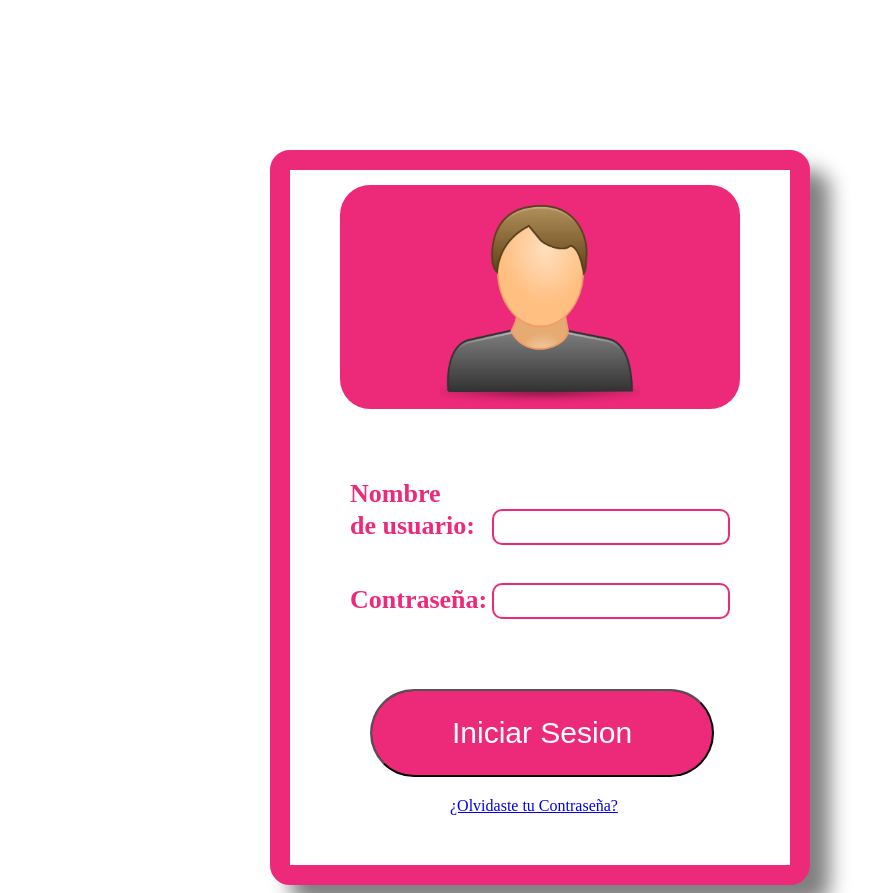
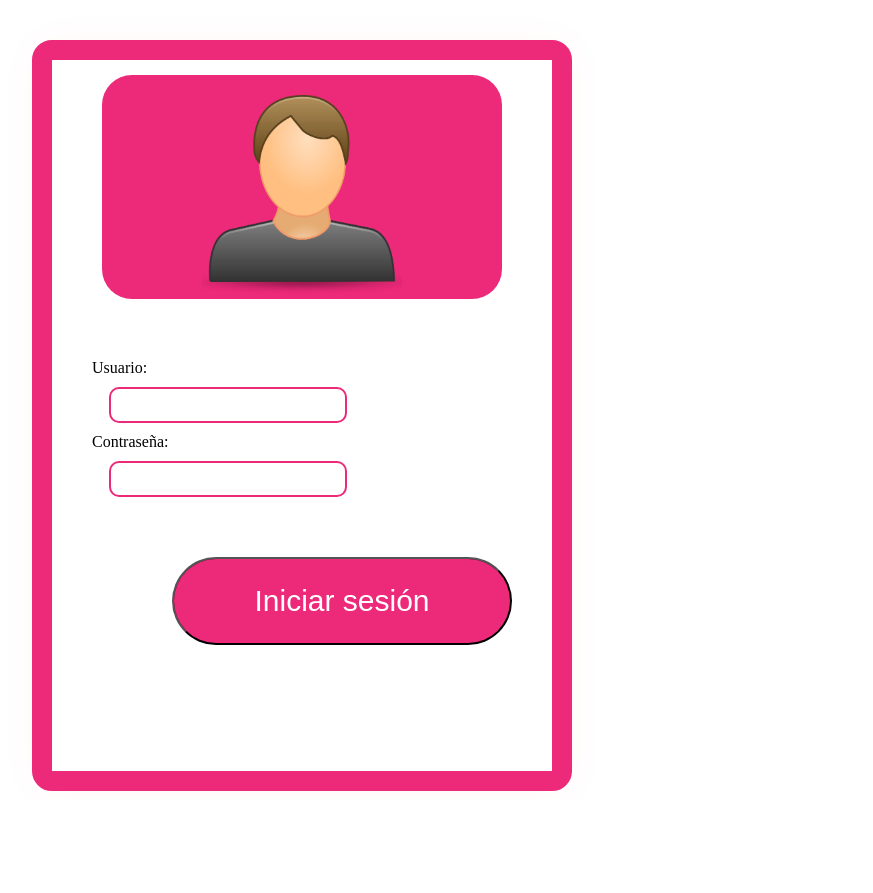
Before and after one commit to edicson1991/disx-app, an Angular app: page /auth/login in a window 1280 px wide. Shown: the whole page, without its empty margins (338-1211 px from the left). After the commit the page ends 800 px from the top, so only its background shows below. Built offline with nearby package versions, Linux system fonts and the light colour scheme.

Commit message:
Primer paso a dev-home-v5

```diff
--- a/src/app/app.component.ts
+++ b/src/app/app.component.ts
@@ -5,10 +5,11 @@ import { BannerComponent } from './shared/banner/banner.component'
 import { FooterComponent } from './shared/footer/footer.component';
 import { DasboardComponent } from './page/dasboard/dasboard.component';
 
+
 @Component({
   selector: 'app-root',
   standalone: true,
-  imports: [RouterOutlet, RouterLink, HeaderComponent, FooterComponent, BannerComponent, DasboardComponent],
+  imports: [RouterOutlet, RouterLink, HeaderComponent, FooterComponent, BannerComponent, DasboardComponent, ],
   templateUrl:'./app.component.html',
   styleUrl: './app.component.scss'
 })
--- /dev/null
+++ b/src/app/auth.service.ts
@@ -0,0 +1,14 @@
+import { Injectable } from '@angular/core';
+
+@Injectable({
+  providedIn: 'root'
+})
+export class AuthService {
+
+  private readonly username = 'usuario';
+  private readonly password = 'contraseña';
+
+  authenticate(username: string, password: string): boolean {
+    return username === this.username && password === this.password;
+  }
+}
--- a/src/app/auth/login/login.component.html
+++ b/src/app/auth/login/login.component.html
@@ -3,26 +3,20 @@
     <div class="login-box">
 
                 <div class="login-img">
-
                      <div class="login-img-box">
                         <img src="../../../assets/usuario.png" alt="usuario">
                     </div>
                 </div>
-                                                <section>
-                                                    <div class="login-box-credentials">
-                                                                <h2>Nombre<br>de  usuario:<input class="input-nombre" type="text" size="30"  maxlength="50"></h2> <br>
-                                                                <h2>Contraseña:<input class="input-contraseña" type="password" size="30"  maxlength="16"></h2>
-                                                    </div>
-                                                </section>
-                                                <section>
-                                                    <div>
-                                                        <button routerLink="/shared/header" class="login-box-button" type="button">Iniciar Sesion</button>
-                                                    </div>
-                                                </section>
-                                                <section>
-                                                    <div>
-                                                        <a routerLink="/shared/header" class="login-olvidaste"> ¿Olvidaste tu Contraseña?</a>
-                                                    </div>
-                                                </section>
+
+                <form class="form-login">
+                    <label for="">Usuario: </label>
+                    <input type="text" id="username" name="username" [(ngModel)]="username" required>
+                    <label for="password" > Contraseña: </label>
+                    <input type="password" id="password" name="password" [(ngModel)]="password" required>
+                    <button type=""> Iniciar sesión</button>
+                </form>
+
+                <p ngIf="errorMessage" class="error-menssage">{{ errorMessage }}</p>
+
     </div>
 </section>
--- a/src/app/auth/login/login.component.scss
+++ b/src/app/auth/login/login.component.scss
@@ -1,21 +1,19 @@
 .login-box {
  background-color: #ffffff ;
  width: 500px;
-    height: 600px;
+ height: auto;
  border-color: #000000;
-   margin-top: 150px;
-   margin-inline-start: 600px;
  padding-bottom: 80px;
  padding-top: 15px;
  border: 20px solid #ED297A;
  border-radius: 20px ;
-  box-shadow: 20px 20px 20px gray;
-
-
+ box-shadow: 1px 1px 40px rgb(255, 247, 247);
+ max-width: 100%;
+ margin: auto;
+ margin-top: 40px;
 
 
 }
-
 
 .login-img-box {
     margin-left: 50px;
@@ -30,12 +28,14 @@
 .login-img img {
    padding-top: 20px;
    margin-left: 100px;
-
     width: 200px;
     height: 200px;
 }
 
-.login-box-credentials {
+.form-login {
+display: grid;
+grid-template-columns: repeat(2 );
+grid-gap:10px;
 
     color: black;
     margin-top: 50px;
@@ -48,7 +48,7 @@ margin-left: 100px;
     padding-bottom: 10px;
 }
 
-.input-nombre {
+input {
     border:2px solid #ED297A ;
     margin-inline-start: 17px;
     border-radius: 10px;
@@ -59,14 +59,6 @@ margin-left: 100px;
 
 }
 
-.input-contraseña {
-    border:2px solid #ED297A ;
-    margin-inline-start: 5px;
-    border-radius: 10px;
-    width: 230px;
-    height: 30px;
-    font-size: 20px;
-}
 h2 {
     font:verdana;
     font-size: 26px;
@@ -76,7 +68,7 @@ h2 {
 }
 
 
-.login-box-button {
+button {
     padding-top: 25px;
     padding-bottom: 25px;
     padding-left: 80px;
@@ -97,20 +89,20 @@ h2 {
 
 
 
-.login-box-button:active {
+button:active {
     color: white
 
 }
 
-.login-box-button:active:after {
+button:active:after {
     background: transparent;
 }
 
-.login-box-button:hover:before {
+button:hover:before {
     opacity: 1;
 }
 
-.login-box-button:after {
+button:after {
     z-index: -1;
     content: '';
     position: absolute;
--- a/src/app/auth/login/login.component.ts
+++ b/src/app/auth/login/login.component.ts
@@ -1,14 +1,33 @@
 import { Component } from '@angular/core';
 import { RouterLink, RouterOutlet } from '@angular/router';
+import { AuthService } from '../../auth.service';
+import { FormsModule } from '@angular/forms';
+
 
 
 @Component({
   selector: 'app-login',
   standalone: true,
-  imports: [RouterOutlet,RouterLink],
+  imports: [RouterOutlet,RouterLink, FormsModule],
   templateUrl:'./login.component.html',
   styleUrl: './login.component.scss'
 })
 export class LoginComponent {
 
+  username: string = '';
+  password: string = '';
+  errorMessage: string = '';
+
+  constructor(private authService: AuthService) {}
+
+  login(): void {
+    if (this.authService.authenticate(this.username, this.password)) {
+      // Si las credenciales son correctas, redirecciona al usuario a la página de inicio
+      // Aquí puedes usar Angular Router para navegar a la página de inicio
+    } else {
+      // Si las credenciales son incorrectas, muestra un mensaje de error
+      this.errorMessage = 'Usuario o contraseña incorrectos';
+    }
+  }
+
 }
--- a/src/app/page/dasboard/dasboard.component.html
+++ b/src/app/page/dasboard/dasboard.component.html
@@ -1,9 +1,9 @@
 
+<section class="play">
+    <div class="area-juego">
 
-<section>
-        <div class="area-juego">
-            <div class="frame">
-                <button class="next-button">Siguiente <span class="arrow">→</span></button>
-            </div>
+        <div class="frame">
+            <button class="next-button">Siguiente <span class="arrow">→</span></button>
         </div>
+</div>
 </section>
--- a/src/app/page/dasboard/dasboard.component.scss
+++ b/src/app/page/dasboard/dasboard.component.scss
@@ -1,20 +1,4 @@
-body {
-    background-image: url(../../../assets/imagen_fondo/bg-banner.png);
-    background-repeat: no-repeat;
-    background-size: cover;
 
-}
-
-body::after {
-    content: "";
-    position: relative;
-    top: 0;
-    left: 0;
-    width: 100%;
-    height: 100%;
-    background-color: rgba(0, 0, 0, 0.5);
-    z-index: -1;
-}
 
 .area-juego {
     background-color: #ffffff;
@@ -26,8 +10,8 @@ body::after {
     height: 100px;
     margin-left: auto;
     margin-right: auto;
-    margin-top: auto;
-    z-index: 999;
+    margin-top: 7%;
+    z-index: 1;
     display: flex;
     justify-content: center;
     align-items: center;
--- a/src/app/page/dasboard/dasboard.component.ts
+++ b/src/app/page/dasboard/dasboard.component.ts
@@ -11,4 +11,6 @@ import { HeaderComponent } from '../../shared/header/header.component';
 })
 export class DasboardComponent {
 
+
+
 }
```
Also changed, not shown: 1 other file (tests, documents, lock files or other folders). Lines whose indentation alone changed are shown as unchanged.
